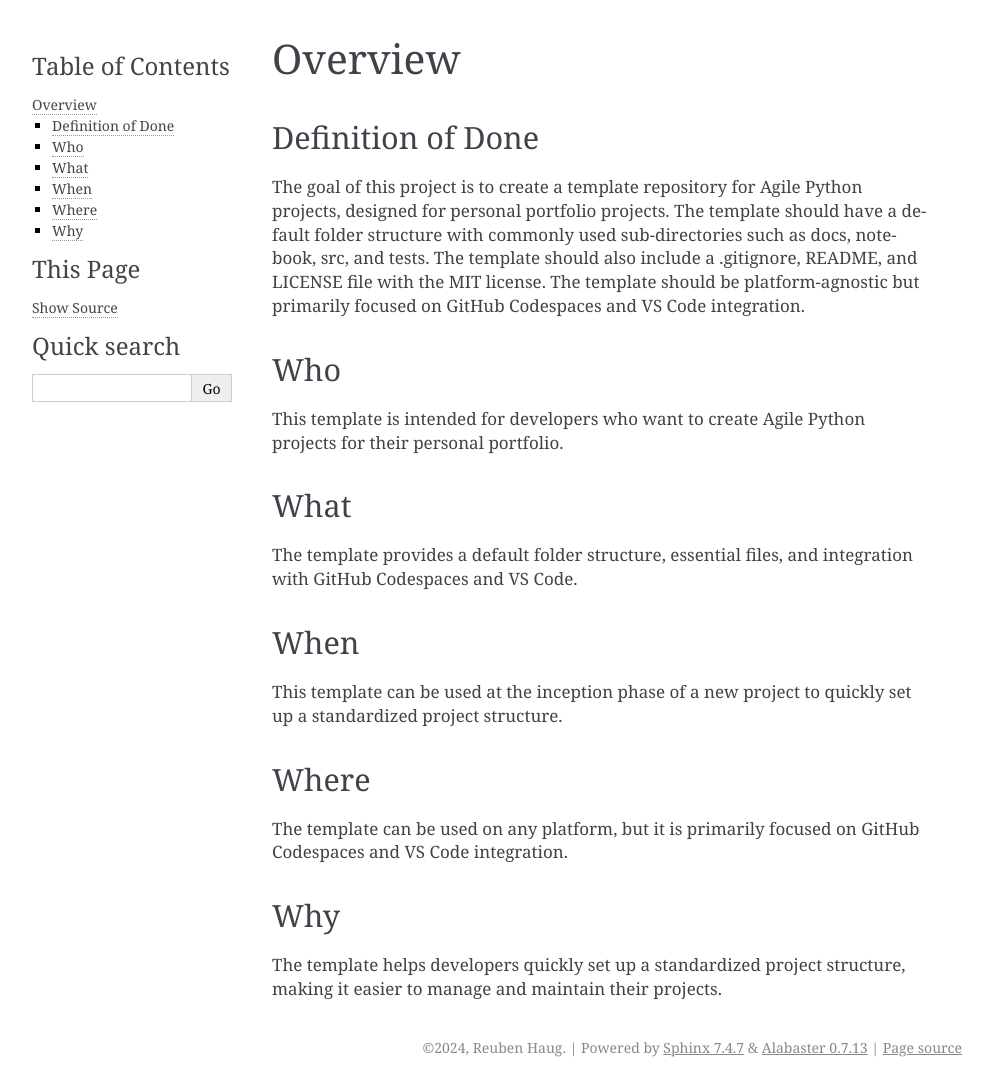
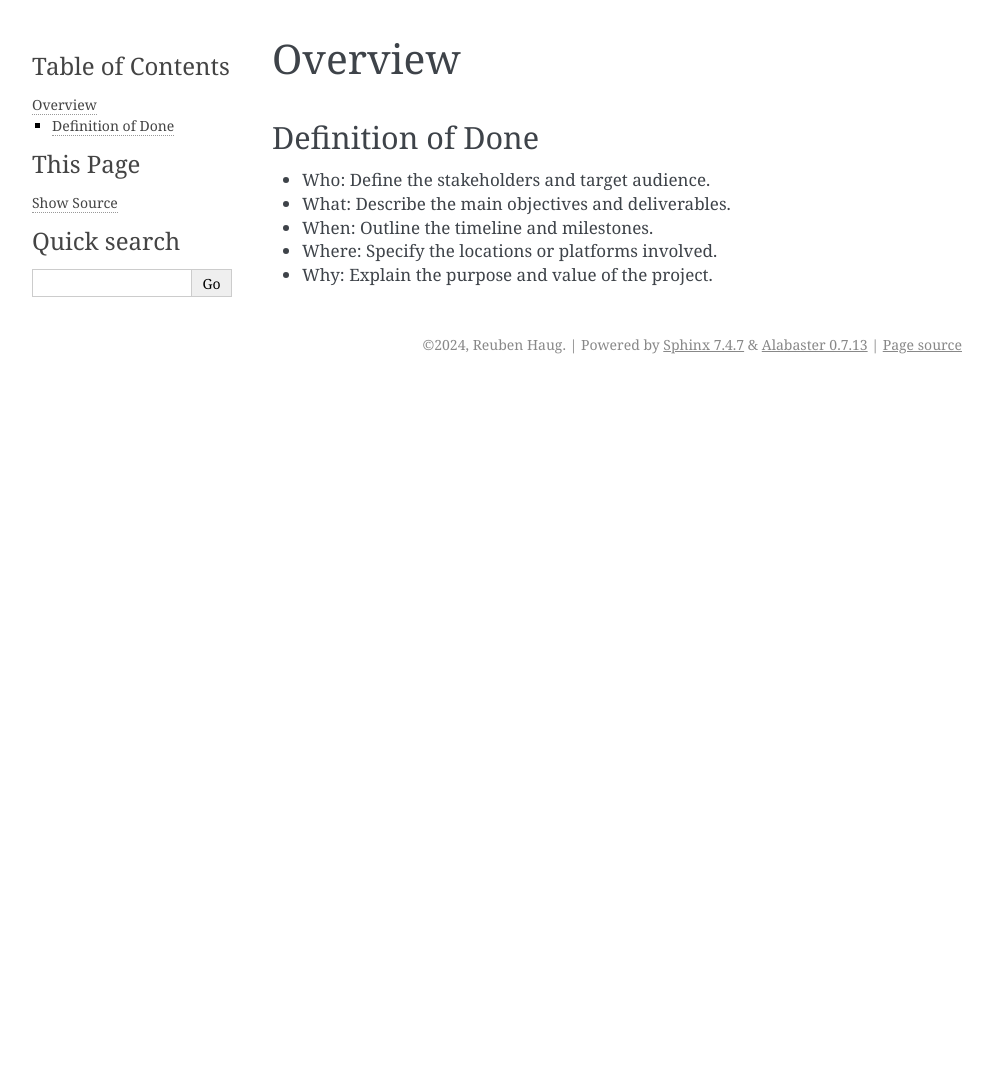
Before and after one commit to reuben-haug/default-python-project-structure-1, a Sphinx documentation site: the page built from docs/overview.rst, in a window 1280 px wide. Shown: the whole page, without its empty margins (148-1141 px from the left). Built offline with Sphinx 7.4.7, drawn with Linux system fonts in a browser that asks for light colours; pages that are not in the unit, such as notebooks, are missing from menus; after the commit the page ends 900 px from its top, so only the background shows below that.

Commit message:
Update project files to support Docker and Sphinx documentation

```diff
--- a/docs/api.rst
+++ b/docs/api.rst
@@ -1,4 +1,4 @@
 API
 ===
 
-.. todo:: Add API documentation as modules are created.
+.. todo:: Add API documentation here.
--- a/docs/overview.rst
+++ b/docs/overview.rst
@@ -4,29 +4,8 @@ Overview
 Definition of Done
 ------------------
 
-The goal of this project is to create a template repository for Agile Python projects, designed for personal portfolio projects. The template should have a default folder structure with commonly used sub-directories such as docs, notebook, src, and tests. The template should also include a .gitignore, README, and LICENSE file with the MIT license. The template should be platform-agnostic but primarily focused on GitHub Codespaces and VS Code integration.
-
-Who
----
-
-This template is intended for developers who want to create Agile Python projects for their personal portfolio.
-
-What
-----
-
-The template provides a default folder structure, essential files, and integration with GitHub Codespaces and VS Code.
-
-When
-----
-
-This template can be used at the inception phase of a new project to quickly set up a standardized project structure.
-
-Where
------
-
-The template can be used on any platform, but it is primarily focused on GitHub Codespaces and VS Code integration.
-
-Why
----
-
-The template helps developers quickly set up a standardized project structure, making it easier to manage and maintain their projects.
+- Who: Define the stakeholders and target audience.
+- What: Describe the main objectives and deliverables.
+- When: Outline the timeline and milestones.
+- Where: Specify the locations or platforms involved.
+- Why: Explain the purpose and value of the project.
```
Also changed, not shown: docs/index.rst (+4 -9 lines), 4 other files.
